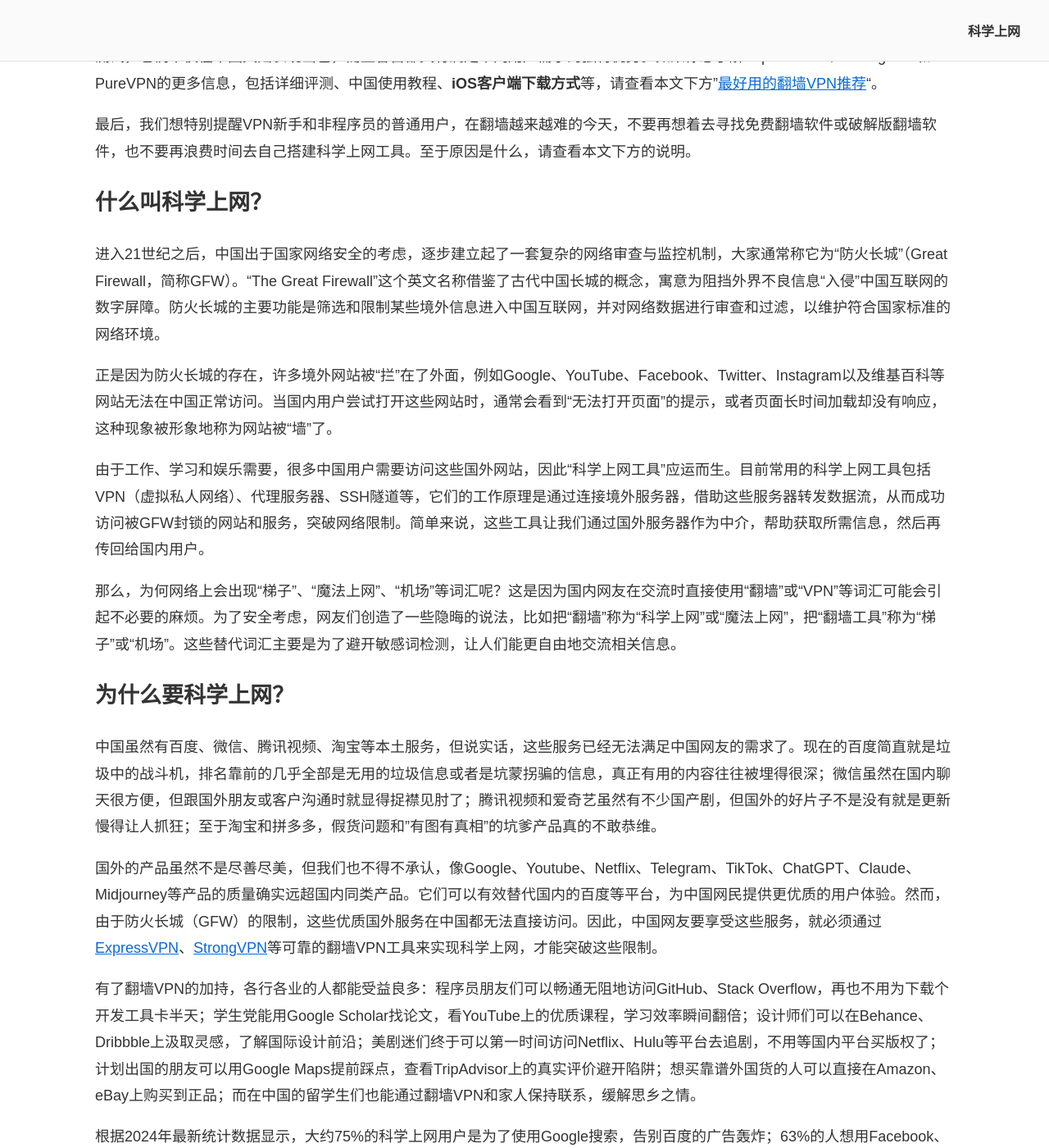
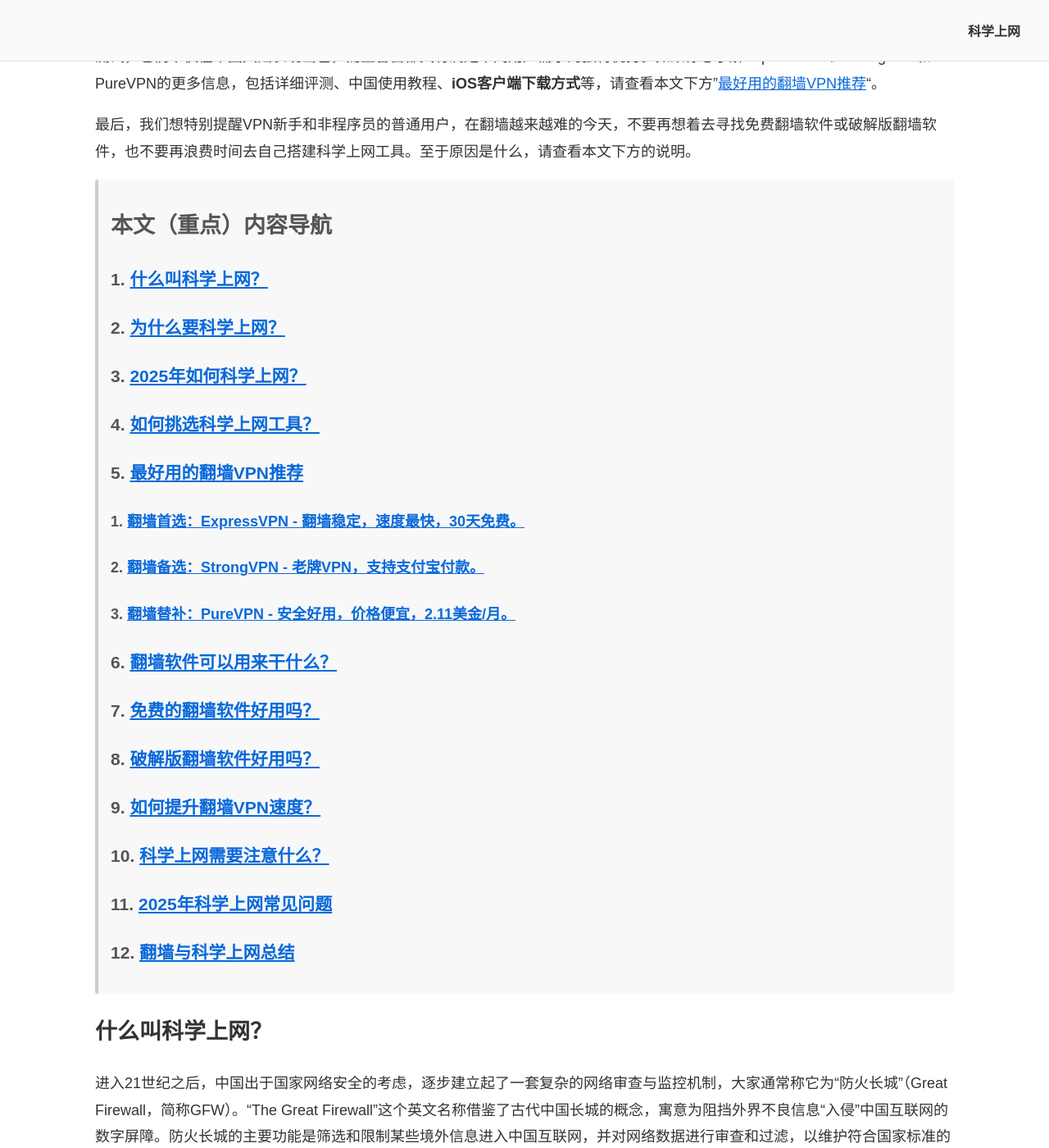
Before and after one commit to chinavpns/chinavpns.github.io, a Jekyll site: the page built from index.md, in a window 1280 px wide and 1400 px high, scrolled down 2018 px. Shown: the whole window at 82% size. Built offline with Jekyll 4.4.1, drawn with Linux system fonts in a browser that asks for light colours.

Commit message:
Update index.md

```diff
--- a/index.md
+++ b/index.md
@@ -29,6 +29,25 @@
 本文推荐的这三款翻墙VPN是为数不多愿意投入大量人力和财力来开发翻墙功能的国外VPN软件。根据我们近几年的持续跟踪和实际测试，它们不仅在中国大陆表现出色，而且各自都具有满足不同用户需求的独特优势。如果你想了解ExpressVPN、StrongVPN和PureVPN的更多信息，包括详细评测、中国使用教程、**iOS客户端下载方式**等，请查看本文下方"<a href="https://chinavpns.github.io/#2025%E5%B9%B4%E6%9C%80%E5%A5%BD%E7%94%A8%E7%9A%84%E7%BF%BB%E5%A2%99%E8%BD%AF%E4%BB%B6%E5%92%8C%E7%BF%BB%E5%A2%99vpn%E6%8E%A8%E8%8D%90">最好用的翻墙VPN推荐</a>"。
 
 最后，我们想特别提醒VPN新手和非程序员的普通用户，在翻墙越来越难的今天，不要再想着去寻找免费翻墙软件或破解版翻墙软件，也不要再浪费时间去自己搭建科学上网工具。至于原因是什么，请查看本文下方的说明。
+
+<blockquote>
+  <h2 id="本文内容导航">本文（重点）内容导航</h2>
+  <h3 id="1-什么叫科学上网">1. <a href="#什么叫科学上网">什么叫科学上网？</a></h3>
+  <h3 id="2-为什么要科学上网">2. <a href="#为什么要科学上网">为什么要科学上网？</a></h3>
+  <h3 id="3-2025年如何科学上网如何翻墙">3. <a href="#2025年如何科学上网如何翻墙">2025年如何科学上网？</a></h3>
+  <h3 id="4-如何挑选最佳的科学上网工具">4. <a href="#如何挑选最佳的科学上网工具">如何挑选科学上网工具？</a></h3>
+  <h3 id="5-2025年最好用的翻墙软件和翻墙vpn推荐">5. <a href="#2025年最好用的翻墙软件和翻墙vpn推荐">最好用的翻墙VPN推荐</a></h3>
+  <h4 id="1-翻墙vpn推荐一expressvpn---翻墙非常稳定安全性高速度业内最快30天免费">1. <a href="#翻墙vpn推荐一expressvpn---翻墙非常稳定安全性高速度业内最快30天免费">翻墙首选：ExpressVPN - 翻墙稳定，速度最快，30天免费。</a></h4>
+  <h4 id="2-翻墙vpn推荐二strongvpn---老牌vpn支持支付宝付款">2. <a href="#翻墙vpn推荐二strongvpn---老牌vpn支持支付宝付款">翻墙备选：StrongVPN - 老牌VPN，支持支付宝付款。</a></h4>
+  <h4 id="3-翻墙vpn推荐三purevpn---安全好用价格便宜211美金月">3. <a href="#翻墙vpn推荐三purevpn---安全好用价格便宜211美金月">翻墙替补：PureVPN - 安全好用，价格便宜，2.11美金/月。</a></h4>
+  <h3 id="6-翻墙软件可以用来干什么">6. <a href="#翻墙软件可以用来干什么">翻墙软件可以用来干什么？</a></h3>
+  <h3 id="7-免费的翻墙软件好用吗">7. <a href="#免费的翻墙软件好用吗">免费的翻墙软件好用吗？</a></h3>
+  <h3 id="8-破解版翻墙软件好用吗">8. <a href="#破解版翻墙软件好用吗">破解版翻墙软件好用吗？</a></h3>
+  <h3 id="9-如何提升翻墙vpn连接速度">9. <a href="#如何提升翻墙vpn连接速度">如何提升翻墙VPN速度？</a></h3>
+  <h3 id="10-科学上网需要注意什么">10. <a href="#科学上网需要注意什么">科学上网需要注意什么？</a></h3>
+  <h3 id="11-2025年科学上网常见问题">11. <a href="#2025年科学上网常见问题">2025年科学上网常见问题</a></h3>
+  <h3 id="12-翻墙与科学上网总结2025年最好用的翻墙软件和翻墙vpn推荐">12. <a href="#翻墙与科学上网总结2025年最好用的翻墙软件和翻墙vpn推荐">翻墙与科学上网总结</a></h3>
+</blockquote>
 
 ## 什么叫科学上网？
 
```
